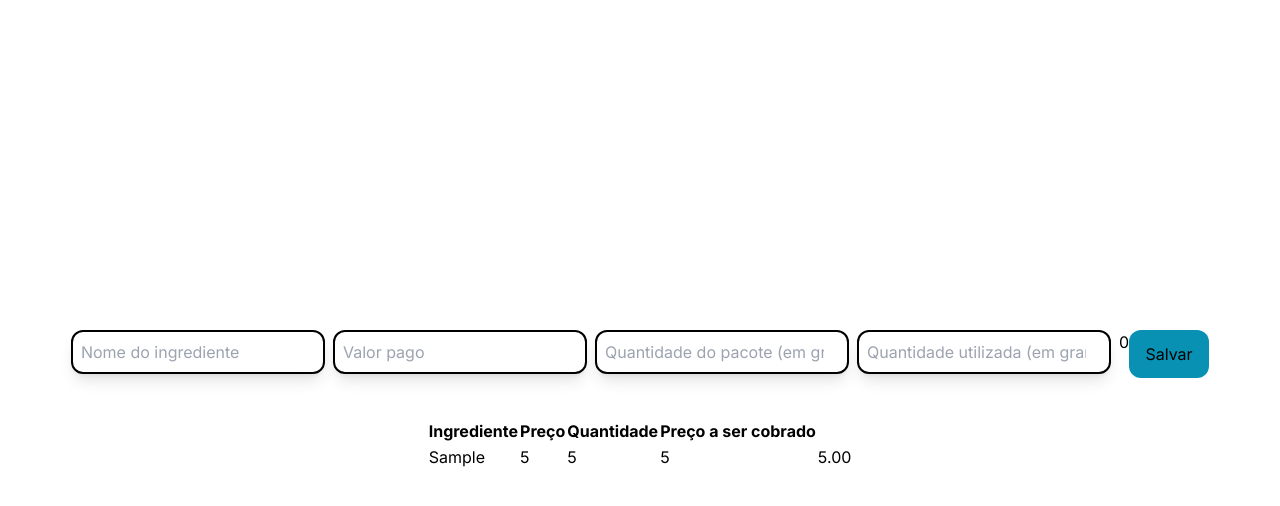
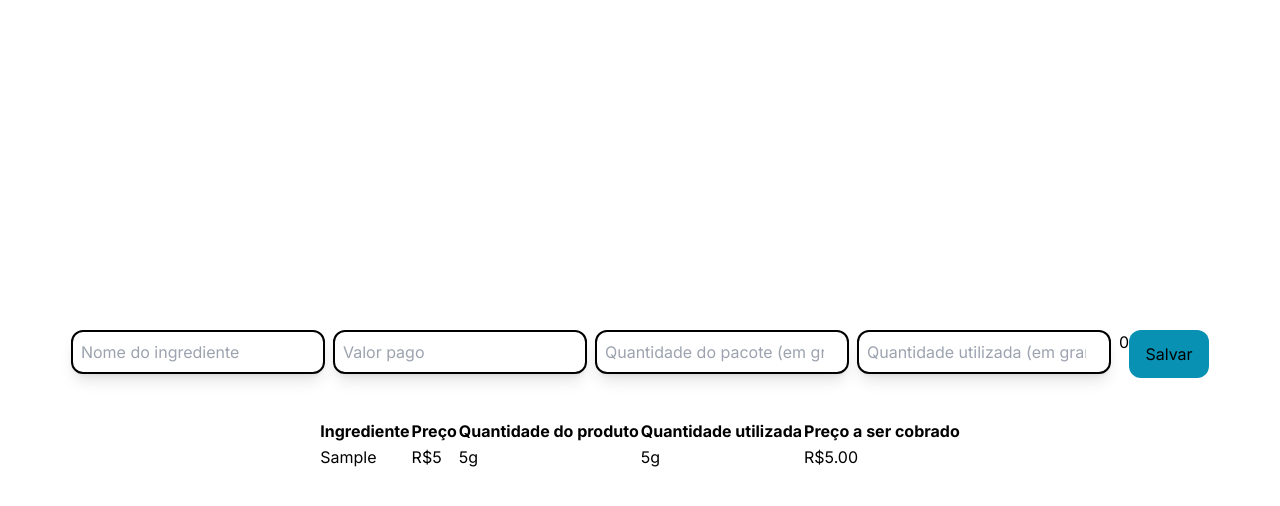
Before and after one commit to PalomaWink/gerenciador_de_vendas, a Next.js app: page /recipe in a window 1280 px wide. Both pictures are taken after typing "Sample", "5", "5", "5" into the empty fields and a click on the button "Salvar". Shown: the top 506 px of the page. Built offline with nearby package versions, Linux system fonts and the light colour scheme.

Commit message:
feat: Adicionado dois campos na lista de ingredientes

```diff
--- a/src/app/recipe/page.tsx
+++ b/src/app/recipe/page.tsx
@@ -89,7 +89,8 @@ export default function Recipe() {
             <tr>
               <th>Ingrediente</th>
               <th>Preço</th>
-              <th>Quantidade</th>
+              <th>Quantidade do produto</th>
+              <th>Quantidade utilizada</th>
               <th>Preço a ser cobrado</th>
             </tr>
           </thead>
@@ -98,10 +99,10 @@ export default function Recipe() {
         allRecipes.map((recipe, index) => (
           <tr key={index}>
             <td>{recipe.ingredient}</td>
-            <td>{recipe.price}</td>
-            <td>{recipe.itemQuantity}</td>
-            <td>{recipe.usedAmount}</td>
-            <td>{recipe.priceToCharge?.toFixed(2)}</td>
+            <td>R${recipe.price}</td>
+            <td>{recipe.itemQuantity}g</td>
+            <td>{recipe.usedAmount}g</td>
+            <td>R${recipe.priceToCharge?.toFixed(2)}</td>
           </tr>
         ))
       }
```
